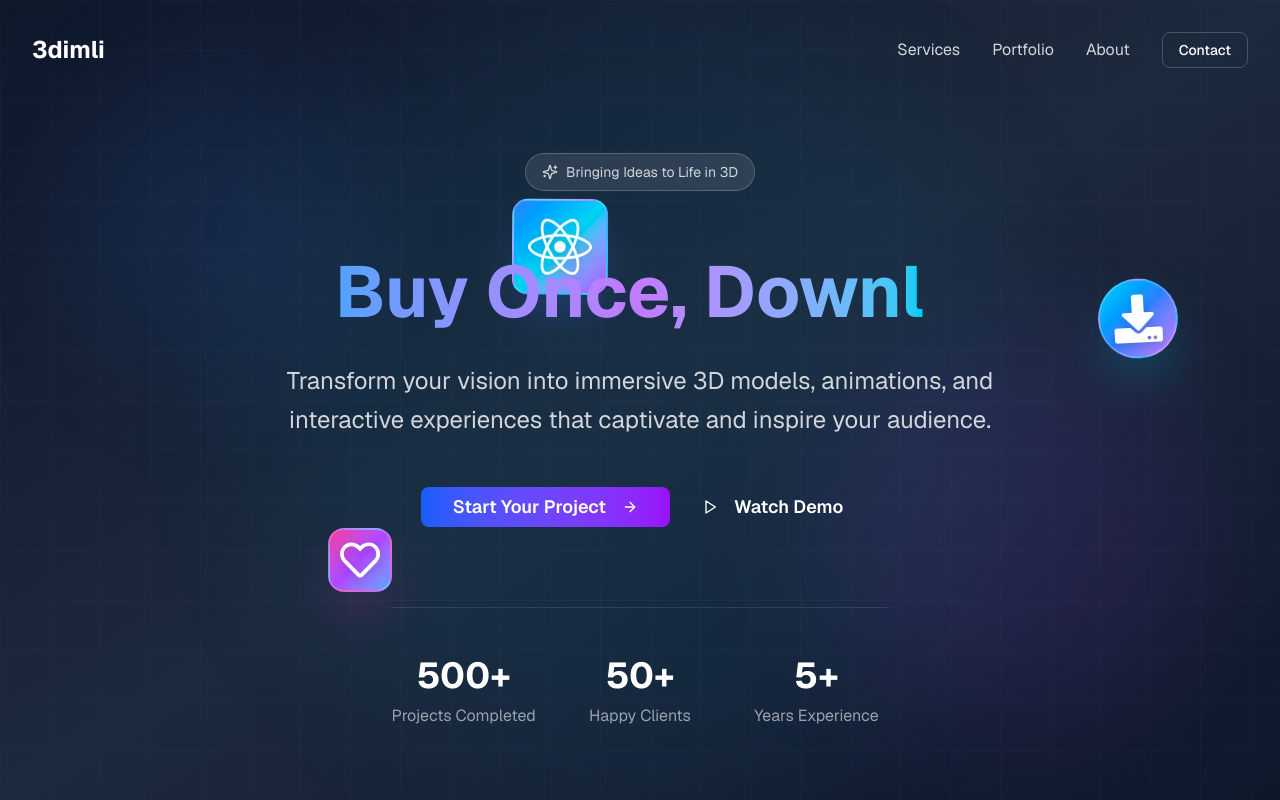
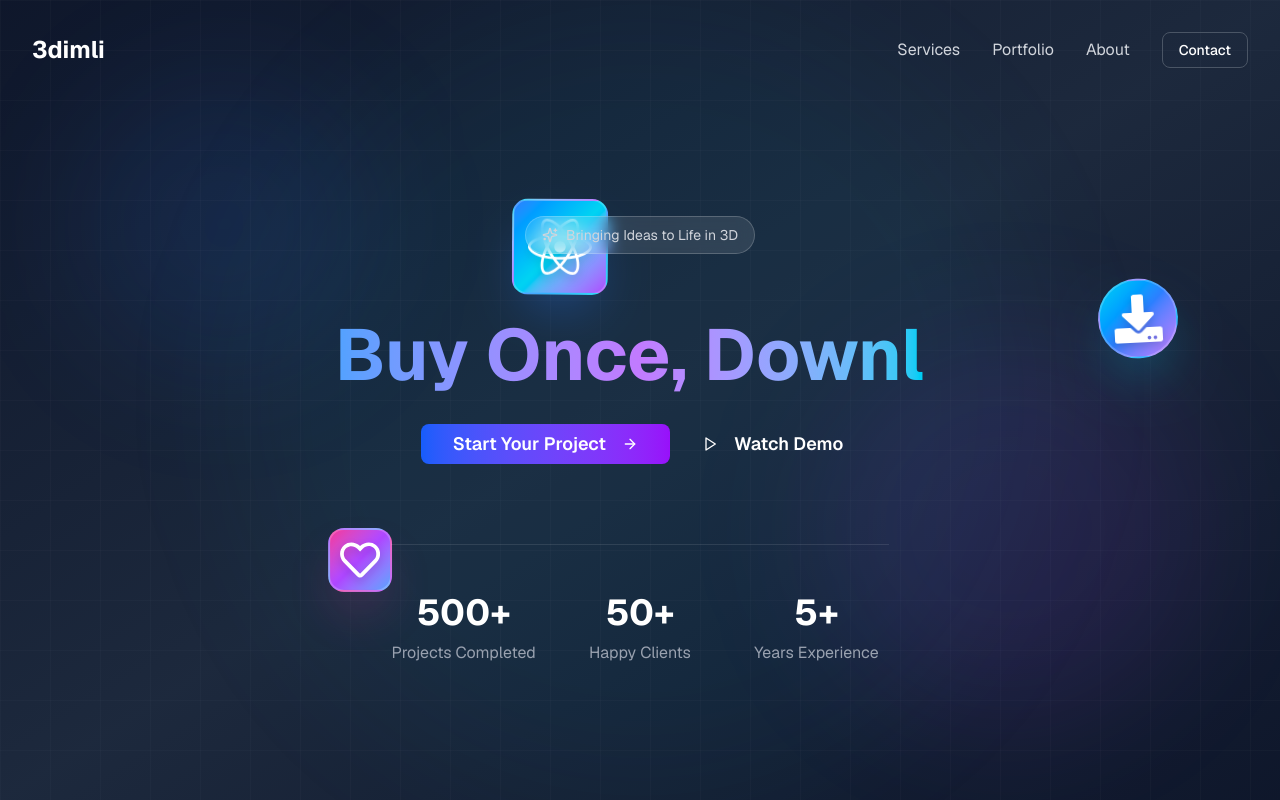
Before and after one commit to shuvam773/3Dimli, a Next.js app: page / in a window 1280 px wide. Built offline with nearby package versions, Linux system fonts and the light colour scheme.

Commit message:
first commit

```diff
--- a/app/page.tsx
+++ b/app/page.tsx
@@ -133,15 +133,7 @@ export default function HomePage() {
           </span>
         </motion.h1>
 
-        <motion.p
-          initial={{ y: 30, opacity: 0 }}
-          animate={{ y: 0, opacity: 1 }}
-          transition={{ duration: 0.8, delay: 0.6 }}
-          className="text-xl md:text-2xl text-gray-300 mb-12 max-w-3xl leading-relaxed"
-        >
-          Transform your vision into immersive 3D models, animations, and interactive experiences that captivate and
-          inspire your audience.
-        </motion.p>
+
 
         <motion.div
           initial={{ y: 30, opacity: 0 }}
```
